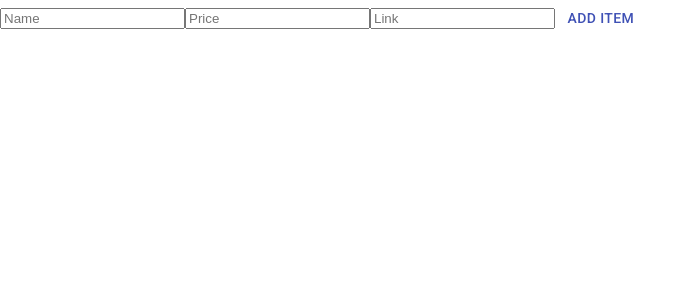
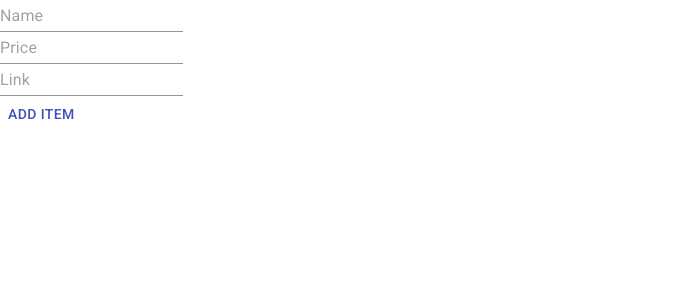
Before and after one commit to mem00/Gift-Me, a React (Create React App) app in the folder client/: page /add-item in a window 1280 px wide. Shown: the top 300 px of the page, without its empty margins (0-696 px from the left). Built offline with nearby package versions, Linux system fonts and the light colour scheme.

Commit message:
text field input

```diff
--- a/client/package.json
+++ b/client/package.json
@@ -4,6 +4,7 @@
   "private": true,
   "dependencies": {
     "@material-ui/core": "^4.1.1",
+    "@material/textfield": "^2.3.1",
     "axios": "^0.19.0",
     "react": "^16.8.6",
     "react-dom": "^16.8.6",
--- a/client/src/App.js
+++ b/client/src/App.js
@@ -7,7 +7,7 @@ import AddItem from './components/AddItem'
 import AddEvent from './components/AddEvent'
 import UpdateItem from './components/UpdateItem'
 import UpdateEvent from './components/UpdateEvent.js'
-import Button from '@material-ui/core/Button'
+
 
 
 function App() {
--- a/client/src/components/AddEvent.js
+++ b/client/src/components/AddEvent.js
@@ -1,7 +1,8 @@
 import React, {Component} from 'react'
 import axios from 'axios'
-import {Redirect} from "react-router-dom"
+import {Redirect} from 'react-router-dom'
 import Button from '@material-ui/core/Button'
+import TextField from '@material-ui/core/TextField'
 
 class AddEvent extends Component {
     constructor(){
@@ -41,16 +42,20 @@ class AddEvent extends Component {
                 onChange={this.handleChange}
                 onSubmit={this.handleSubmit}
                 >
-                <input
+                <TextField
                 name="name"
                 type="text"
                 placeholder="NAME OF EVENT"
+                id="tf-outlined"
+                class="mdc-text-field__input"
                 value={this.state.name}
                 />
-                    <input
+                    <TextField
                 name="date"
                 type="date"
                 placeholder="DATE"
+                id="tf-outlined"
+                class="mdc-text-field__input"
                 value={this.state.date}
                 />
                 <Button variant="text" type="submit" color="primary">
--- a/client/src/components/AddItem.js
+++ b/client/src/components/AddItem.js
@@ -1,7 +1,8 @@
 import React, {Component} from 'react'
 import axios from 'axios'
-import {Redirect} from "react-router-dom"
+import {Redirect} from 'react-router-dom'
 import Button from '@material-ui/core/Button'
+import TextField from '@material-ui/core/TextField'
 
 
 class AddItem extends Component {
@@ -48,21 +49,27 @@ class AddItem extends Component {
             onChange={this.handleChange}
             onSubmit={this.handleSubmit}
             >
-                <input
+                <TextField
                 name="name"
                 type="text"
+                id="tf-outlined"
+                class="mdc-text-field__input"
                 placeholder="Name"
                 value={this.state.name}
                 />
-                <input
+                <TextField
                 name="price"
                 type="number"
+                id="tf-outlined"
+                class="mdc-text-field__input"
                 placeholder="Price"
                 value={this.state.price}
                 />
-                <input
+                <TextField
                 name="link"
                 type="text"
+                id="tf-outlined"
+                class="mdc-text-field__input"
                 placeholder="Link"
                 value={this.state.link}
                 /> <Button variant="text" type="submit" color="primary">
--- a/client/src/components/ShowWishlist.js
+++ b/client/src/components/ShowWishlist.js
@@ -2,6 +2,7 @@
 import React, { Component } from 'react';
 import axios from 'axios';
 import {Redirect, Link} from 'react-router-dom';
+import Button from '@material-ui/core/Button'
 
 
 class ShowWishlist extends Component {
--- a/client/src/components/UpdateEvent.js
+++ b/client/src/components/UpdateEvent.js
@@ -2,6 +2,7 @@ import React, {Component} from 'react';
 import axios from "axios";
 import {Redirect} from "react-router-dom"
 import Button from '@material-ui/core/Button'
+import TextField from '@material-ui/core/TextField'
 
 class  UpdateEvent extends Component  {
   constructor(){
@@ -56,15 +57,19 @@ render(){
         onChange={this.handleChange}
         onSubmit={this.handleSubmit}
         >
-            <input
+            <TextField
             name="name"
             type="text"
+            id="tf-outlined"
+            class="mdc-text-field__input"
             placeholder="Name"
             value={this.state.name}
             />
-            <input
+            <TextField
             name="date"
             type="text"
+            id="tf-outlined"
+            class="mdc-text-field__input"
             placeholder="Date"
             value={this.state.date}
             />
--- a/client/src/components/UpdateItem.js
+++ b/client/src/components/UpdateItem.js
@@ -2,6 +2,8 @@ import React, {Component} from 'react';
 import axios from "axios";
 import {Redirect} from "react-router-dom"
 import Button from '@material-ui/core/Button'
+import TextField from '@material-ui/core/TextField'
+
 
 class  UpdateItem extends Component  {
   constructor(){
@@ -58,21 +60,27 @@ render(){
         onChange={this.handleChange}
         onSubmit={this.handleSubmit}
         >
-            <input
+            <TextField
             name="name"
             type="text"
+            id="tf-outlined"
+            class="mdc-text-field__input"
             placeholder="Name"
             value={this.state.name}
             />
-            <input
+            <TextField
             name="price"
             type="number"
+            id="tf-outlined"
+            class="mdc-text-field__input"
             placeholder="Price"
             value={this.state.price}
             />
-            <input
+            <TextField
             name="link"
             type="text"
+            id="tf-outlined"
+            class="mdc-text-field__input"
             placeholder="Link"
             value={this.state.link}
             />
```
Also changed, not shown: 1 other file (tests, documents, lock files or other folders).
